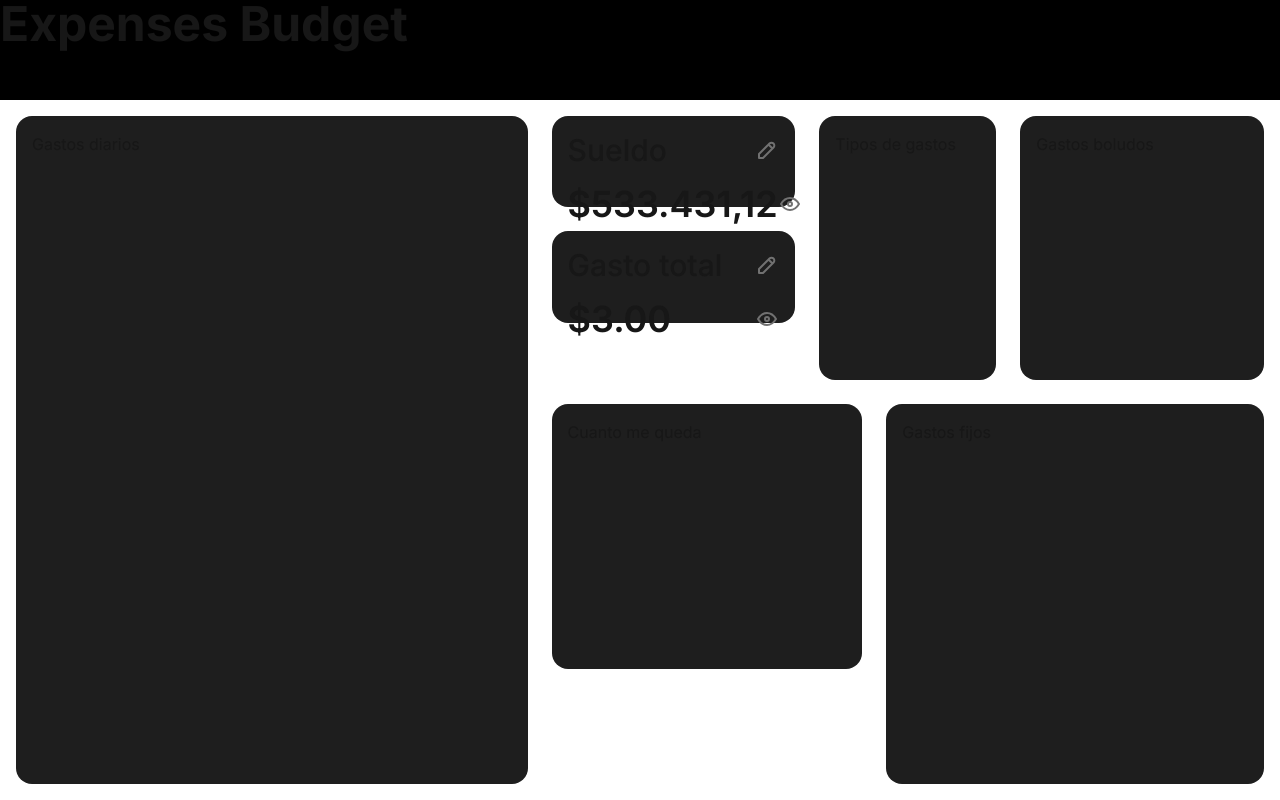
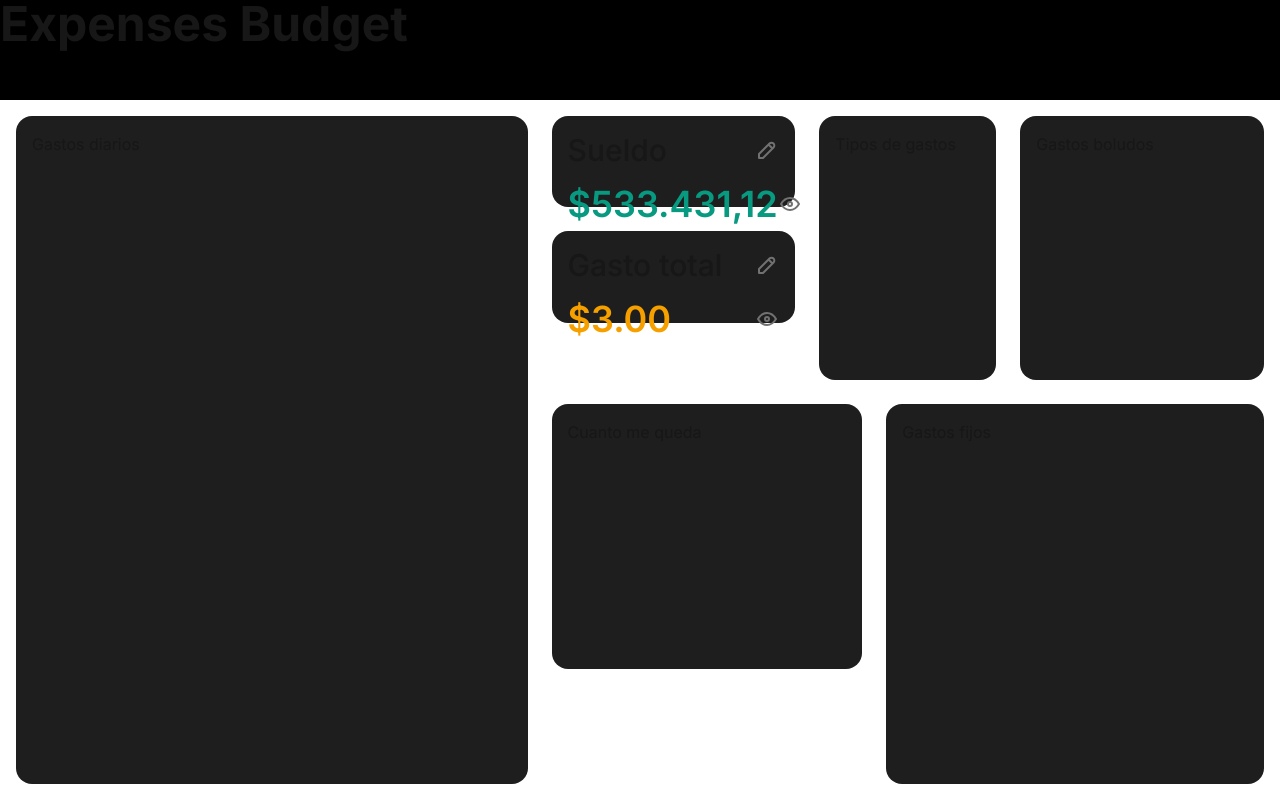
Before and after one commit to exequielreyes/expenses-budget, a Next.js app: page / in a window 1280 px wide. Built offline with nearby package versions, Linux system fonts and the light colour scheme.

Commit message:
correcion de clase dinamica no generada

```diff
--- a/src/hooks/useAmount.tsx
+++ b/src/hooks/useAmount.tsx
@@ -17,6 +17,7 @@ export const useAmount = (amount: Money) => {
     } else if (amount === 'perdida') {
       return 'text-custom-red'
     }
+    return ''
   }
 
   return {
--- a/tailwind.config.ts
+++ b/tailwind.config.ts
@@ -23,5 +23,11 @@ const config: Config = {
     },
   },
   plugins: [],
+  safelist: [
+    'text-custom-green',
+    'text-custom-yellow',
+    'text-custom-red',
+    'text-white',
+  ],
 };
 export default config;
```
